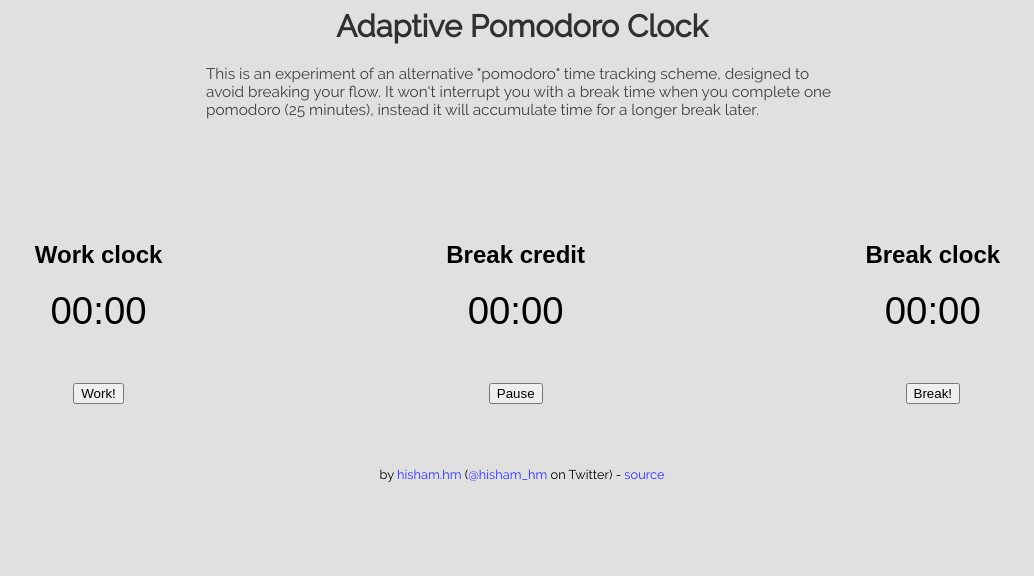
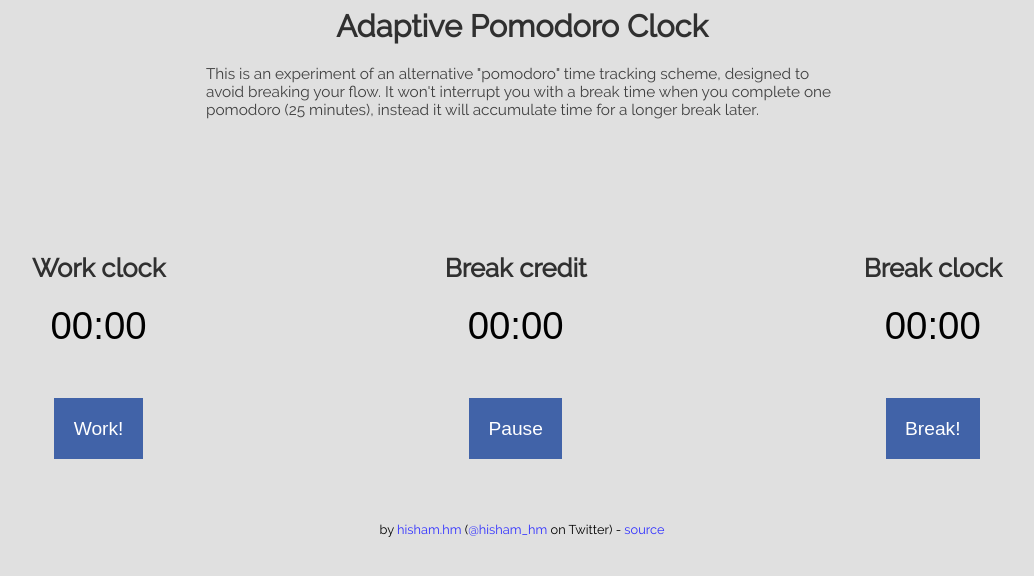
Before and after one commit to hishamhm/adaptive-pomodoro, a plain HTML site: page index.html in a window 1280 px wide. Shown: the whole page, without its empty margins (118-1152 px from the left). Drawn offline with Linux system fonts and the light colour scheme.

Commit message:
Improved styling!

```diff
--- a/index.html
+++ b/index.html
@@ -149,13 +149,13 @@ body {
    width: 100%;
    float: left;
    text-align: center;
-   font-size: 2vw;
+   font-size: 2.5vw;
 }
 .pomoCount {
    width: 100%;
    float: left;
    text-align: center;
-   font-size: 0.5vw;
+   font-size: 0.75vw;
 }
 .panel {
    font-family: 'Deja Vu Sans Mono', 'Bistream Vera Sans', sans-serif;
@@ -164,8 +164,27 @@ body {
    float: left;
    text-align: center;
 }
+.panel h2 {
+   font-family: 'Raleway', sans-serif;
+   font-size: 2vw;
+   color: #303030;
+   text-align: center;
+}
 .clock {
    font-size: 3vw;
+}
+button {
+   background: #4163a8;
+   color: white;
+   font-size: 1.5vw;
+   padding-left: 1.5vw;
+   padding-right: 1.5vw;
+   padding-top: 1.5vw;
+   padding-bottom: 1.5vw;
+   border: 0px;
+}
+button:hover {
+   background: #5173b8;
 }
 .buttons {
    float: left;
```
